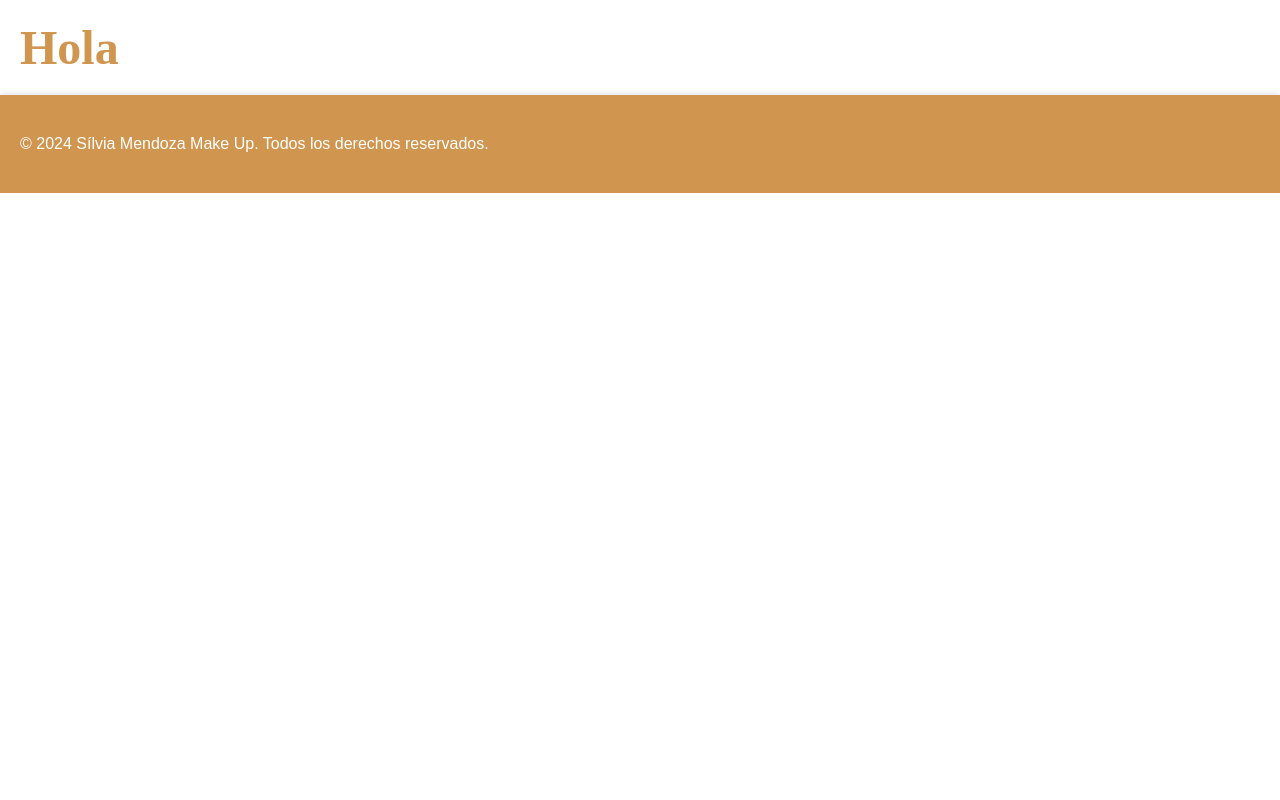
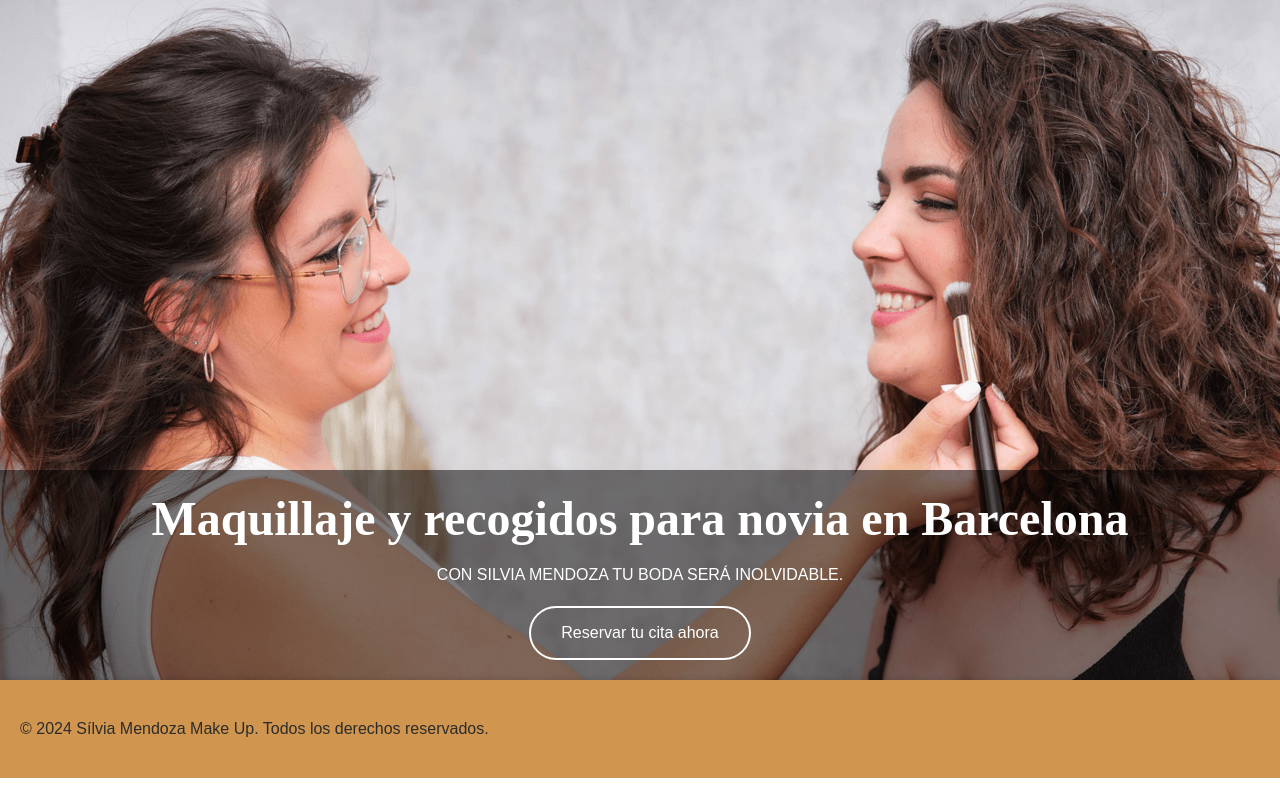
Before and after one commit to BalaguerDev/silviamendozamakeup, an Astro site: page / in a window 1280 px wide. Built offline with nearby package versions, Linux system fonts and the light colour scheme; Astro itself is replaced by a stand-in of ours.

Commit message:
feat: :sparkles: hero component

```diff
--- /dev/null
+++ b/src/components/hero/Hero.astro
@@ -0,0 +1,40 @@
+---
+import "./Hero.css";
+---
+
+<section class="hero">
+  <picture class="heroImage">
+    <source
+      srcset="/images/homepage/hero/maquillaje-natural-profesional-en-barcelona-768.webp"
+      media="(max-width: 768px)"
+      type="image/webp"
+      sizes="100vw"
+    />
+
+    <source
+      srcset="
+      /images/homepage/hero/maquilladora-profesional-barcelona-para-novias-1280.webp 1280w,
+      /images/homepage/hero/maquilladora-profesional-barcelona-para-novias-1920.webp 1920w
+    "
+      media="(min-width: 769px)"
+      type="image/webp"
+      sizes="100vw"
+    />
+
+    <img
+      src="/images/homepage/hero/maquilladora-profesional-barcelona-para-novias-1920.webp"
+      alt="Silvia Mendoza maquilladora profesional en Barcelona"
+      class="hero__image"
+      loading="lazy"
+      decoding="async"
+    />
+  </picture>
+
+  <div class="hero-content">
+    <h1>Maquillaje y recogidos para novia en Barcelona</h1>
+    <p>Con Silvia Mendoza tu boda será inolvidable.</p>
+    <a href="https://api.whatsapp.com/send/?phone=601532809" class="button"
+      > Reservar tu cita ahora</a
+    >
+  </div>
+</section>
--- /dev/null
+++ b/src/components/hero/Hero.css
@@ -0,0 +1,77 @@
+.hero {
+    position: relative;
+    width: 100%;
+    height: calc(100vh - 120px);
+    overflow: hidden;
+  }
+
+
+  .heroImage {
+    position: absolute;
+    top: 0;
+    left: 0;
+    width: 100vw;
+    height: 100%;
+    overflow: hidden;
+  }
+
+  .heroImage img {
+    width: 100%;
+    height: 100%;
+    object-fit: cover;
+    object-position: center;
+  }
+
+  .hero-content {
+    position: absolute;
+    width: 100%;
+    bottom: 0;
+    left: 0;
+    padding: 20px;
+    background-color: rgba(0, 0, 0, 0.5);
+    color: white;
+    text-align: center;
+  }
+
+  .hero-content h1 {
+    margin-bottom: 10px;
+    line-height: 1.2;
+    color: #fff;
+  }
+
+  .hero-content p {
+    margin-bottom: 20px;
+    line-height: 1.4;
+    text-align: center;
+    text-transform: uppercase;
+    color: #fff;
+  }
+
+  .button {
+    border: 2px solid #fff;
+
+    color: #fff ;
+    padding: 12px 30px;
+    font-size: 1rem;
+    text-decoration: none;
+    border-radius: 30px;
+    display: inline-block;
+    transition: background-color 0.3s ease;
+  }
+
+  .button:hover {
+    background-color: #b3783f;
+    border: 2px solid #b3783f;
+    color:#2c2c2c ;
+  }
+
+  @media (max-width: 768px) {
+    .hero {
+      height: calc(100vh - 75px);
+    }
+
+    .button {
+      padding: 10px 20px;
+      font-size: 0.9rem;
+    }
+  }
--- a/src/pages/index.astro
+++ b/src/pages/index.astro
@@ -1,9 +1,10 @@
 ---
+import Hero from "../components/hero/Hero.astro";
 import BaseLayout from "../layout/BaseLayout.astro";
 
 
 ---
 
 <BaseLayout>
-<h1>Hola</h1>
+<Hero/>
 </BaseLayout>
--- a/src/styles/global.css
+++ b/src/styles/global.css
@@ -37,25 +37,30 @@ footer {
     box-sizing: border-box;
 }
 
+.container {
+    max-width: 1600px;
+    margin: 0 auto;
+    padding: 0 20px;
+    flex: 1;
+}
+
 main {
     flex: 1;
-    max-width: 1600px;
-    margin: 0 auto;
-    padding: var(--main-padding);
+    /* El contenido principal ocupa el espacio disponible */
 }
 
 footer {
     position: relative;
     bottom: 0;
     padding: var(--main-padding);
-    color: var(--background);
+    color: #2c2c2c ;
     background: var(--primary-color);
     text-align: center;
     box-shadow: 0 -2px 5px rgba(0, 0, 0, 0.1)
 }
 
 footer p {
-    color: var(--background);
+    color: #2c2c2c ;
 }
 
 
@@ -95,7 +100,7 @@ a {
     text-align: justify;
 }
 
-button {
+ button {
     font-size: 16px;
     padding: 10px 15px;
     color: #fff;
```
Also changed, not shown: public/images/homepage/hero/maquilladora-profesional-barcelona-para-novias-1280.webp (added), public/images/homepage/hero/maquilladora-profesional-barcelona-para-novias-1920.webp (added), public/images/homepage/hero/maquillaje-natural-profesional-en-barcelona-768.webp (added).
